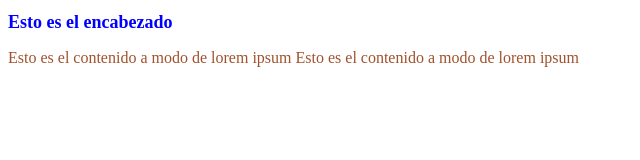
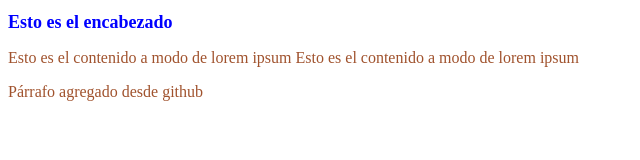
Before and after one commit to s1ncl41r/primer_repo_prueba, a plain HTML site: page index.html in a window 1280 px wide. Shown: the whole page, without its empty margins (0-640 px from the left). Drawn offline with Linux system fonts and the light colour scheme.

Commit message:
Update index.html

```diff
--- a/index.html
+++ b/index.html
@@ -11,6 +11,7 @@
 
     <h1>Esto es el encabezado</h1>
     <p>Esto es el contenido a modo de lorem ipsum Esto es el contenido a modo de lorem ipsum</p>
+    <p>Párrafo agregado desde github</p>
 
 </body>
 </html>
```
